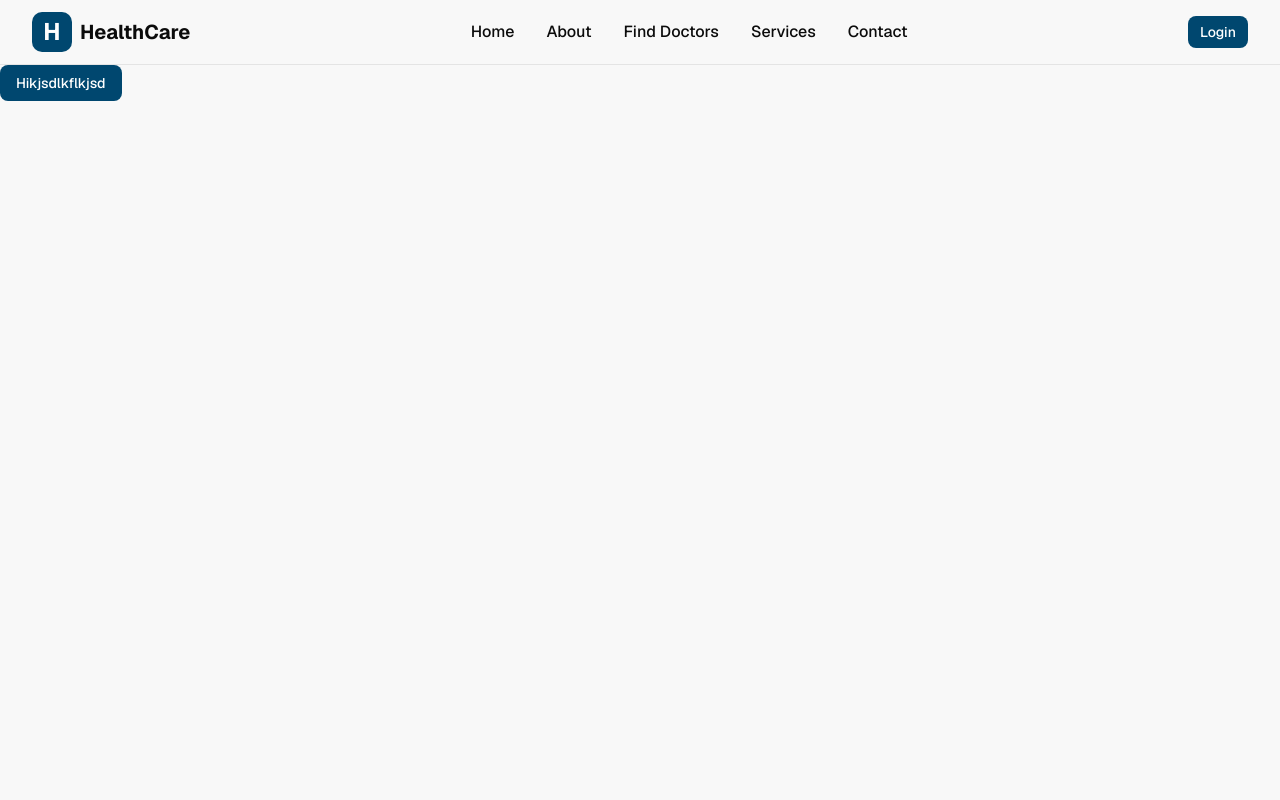
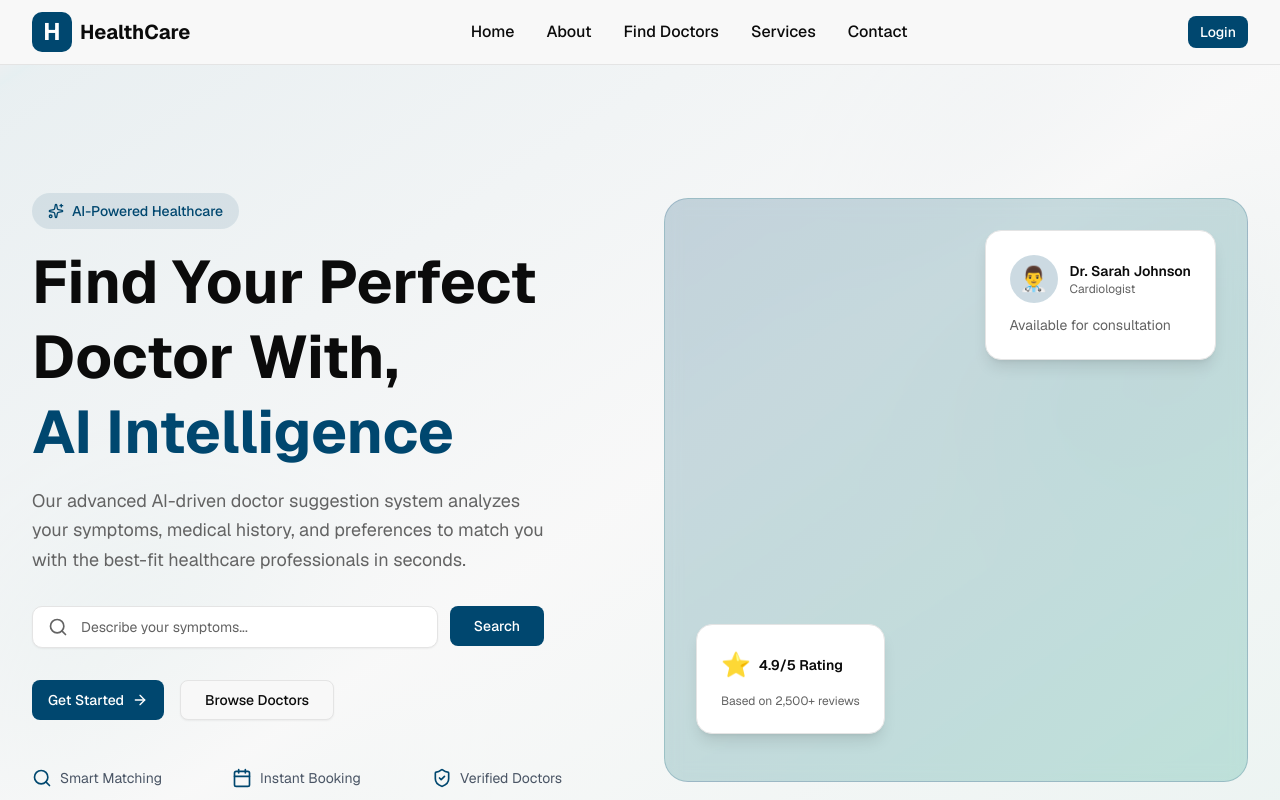
Before and after one commit to codewithsaidul/health-care-frontend, a Next.js app: page / in a window 1280 px wide. Shown: the top 800 px of the page. Built offline with nearby package versions, Linux system fonts and the light colour scheme.

Commit message:
feat(home page): hero section added

```diff
--- a/src/app/(public route)/page.tsx
+++ b/src/app/(public route)/page.tsx
@@ -1,9 +1,9 @@
-import { Button } from "@/components/ui/button";
+import { HeroSection } from "@/components/modules/Home/HeroSection";
 
 export default function Home() {
   return (
     <div>
-      <Button>Hikjsdlkflkjsd</Button>
+      <HeroSection />
     </div>
   );
 }
--- /dev/null
+++ b/src/components/modules/Home/HeroSection.tsx
@@ -0,0 +1,120 @@
+import { Button } from "@/components/ui/button";
+import { Input } from "@/components/ui/input";
+import { ArrowRight, CalendarIcon, Search, ShieldCheckIcon, SparklesIcon } from "lucide-react";
+import Link from "next/link";
+
+export function HeroSection() {
+  return (
+    <section className="relative bg-linear-to-br from-primary/5 via-background to-accent/5 py-20 md:py-32 overflow-hidden">
+      {/* Decorative elements */}
+      <div className="absolute top-0 right-0 w-96 h-96 bg-primary/10 rounded-full blur-3xl -z-10" />
+      <div className="absolute bottom-0 left-0 w-96 h-96 bg-accent/10 rounded-full blur-3xl -z-10" />
+
+      <div className="container mx-auto px-4 sm:px-6 lg:px-8">
+        <div className="grid grid-cols-1 lg:grid-cols-2 gap-12 items-center">
+          {/* Left Content */}
+          <div className="space-y-8">
+            <div className="space-y-4">
+              <div className="inline-flex items-center space-x-2 bg-primary/10 text-primary px-4 py-2 rounded-full text-sm font-medium">
+                <SparklesIcon className="h-4 w-4" />
+                <span>AI-Powered Healthcare</span>
+              </div>
+              <h1 className="text-4xl md:text-5xl lg:text-6xl font-bold text-foreground leading-tight text-balance">
+                Find Your Perfect Doctor With,{" "}
+                <span className="text-primary">AI Intelligence</span>
+              </h1>
+              <p className="text-lg text-muted-foreground leading-relaxed max-w-lg">
+                Our advanced AI-driven doctor suggestion system analyzes your symptoms, medical history, and preferences to match you with the best-fit healthcare professionals in seconds.
+              </p>
+            </div>
+
+            {/* Search Bar */}
+            <div className="flex flex-col sm:flex-row gap-3 max-w-lg">
+              <div className="flex-1 relative">
+                <Search
+                  className="absolute left-4 top-1/2 -translate-y-1/2 text-muted-foreground"
+                  size={20}
+                />
+                <Input
+                  type="text"
+                  placeholder="Describe your symptoms..."
+                  className="w-full pl-12 pr-4 py-5 bg-card border border-border rounded-lg focus:outline-none focus:ring-2 focus:ring-primary/50 text-foreground placeholder:text-muted-foreground"
+                />
+              </div>
+              <Button className="px-6 py-5">Search</Button>
+            </div>
+
+            {/* CTA Buttons */}
+            <div className="flex flex-col sm:flex-row gap-4">
+              <Button size="lg" className="gap-2" asChild>
+                <Link href="/register" className="flex items-center gap-2">
+                  Get Started
+                  <ArrowRight size={20} />
+                </Link>
+              </Button>
+              <Button size="lg" variant="outline" className="hover:bg-white/70 hover:text-black" asChild>
+                <Link href="/doctors">Browse Doctors</Link>
+              </Button>
+            </div>
+
+            {/* Stats */}
+               <div className="grid grid-cols-3 gap-4 pt-4">
+              <div className="flex items-center space-x-2">
+                <Search className="h-5 w-5 text-primary" />
+                <span className="text-sm text-gray-600">Smart Matching</span>
+              </div>
+              <div className="flex items-center space-x-2">
+                <CalendarIcon className="h-5 w-5 text-primary" />
+                <span className="text-sm text-gray-600">Instant Booking</span>
+              </div>
+              <div className="flex items-center space-x-2">
+                <ShieldCheckIcon className="h-5 w-5 text-primary" />
+                <span className="text-sm text-gray-600">Verified Doctors</span>
+              </div>
+            </div>
+          </div>
+
+          {/* Right Visual */}
+          <div className="relative hidden lg:block">
+            <div className="relative w-full aspect-square">
+              {/* Main card */}
+              <div className="absolute inset-0 bg-linear-to-br from-primary/20 to-accent/20 rounded-3xl border border-primary/20 backdrop-blur-sm" />
+
+              {/* Floating cards */}
+              <div className="absolute top-8 right-8 bg-card border border-border rounded-2xl p-6 shadow-lg max-w-xs">
+                <div className="flex items-center gap-3 mb-3">
+                  <div className="w-12 h-12 bg-primary/20 rounded-full flex items-center justify-center">
+                    <span className="text-2xl">👨‍⚕️</span>
+                  </div>
+                  <div>
+                    <p className="font-semibold text-foreground text-sm">
+                      Dr. Sarah Johnson
+                    </p>
+                    <p className="text-xs text-muted-foreground">
+                      Cardiologist
+                    </p>
+                  </div>
+                </div>
+                <p className="text-sm text-muted-foreground">
+                  Available for consultation
+                </p>
+              </div>
+
+              <div className="absolute bottom-12 left-8 bg-card border border-border rounded-2xl p-6 shadow-lg max-w-xs">
+                <div className="flex items-center gap-2 mb-3">
+                  <span className="text-2xl">⭐</span>
+                  <p className="font-semibold text-foreground text-sm">
+                    4.9/5 Rating
+                  </p>
+                </div>
+                <p className="text-xs text-muted-foreground">
+                  Based on 2,500+ reviews
+                </p>
+              </div>
+            </div>
+          </div>
+        </div>
+      </div>
+    </section>
+  );
+}
--- /dev/null
+++ b/src/components/ui/input.tsx
@@ -0,0 +1,21 @@
+import * as React from "react"
+
+import { cn } from "@/lib/utils"
+
+function Input({ className, type, ...props }: React.ComponentProps<"input">) {
+  return (
+    <input
+      type={type}
+      data-slot="input"
+      className={cn(
+        "file:text-foreground placeholder:text-muted-foreground selection:bg-primary selection:text-primary-foreground dark:bg-input/30 border-input h-9 w-full min-w-0 rounded-md border bg-transparent px-3 py-1 text-base shadow-xs transition-[color,box-shadow] outline-none file:inline-flex file:h-7 file:border-0 file:bg-transparent file:text-sm file:font-medium disabled:pointer-events-none disabled:cursor-not-allowed disabled:opacity-50 md:text-sm",
+        "focus-visible:border-ring focus-visible:ring-ring/50 focus-visible:ring-[3px]",
+        "aria-invalid:ring-destructive/20 dark:aria-invalid:ring-destructive/40 aria-invalid:border-destructive",
+        className
+      )}
+      {...props}
+    />
+  )
+}
+
+export { Input }
```
